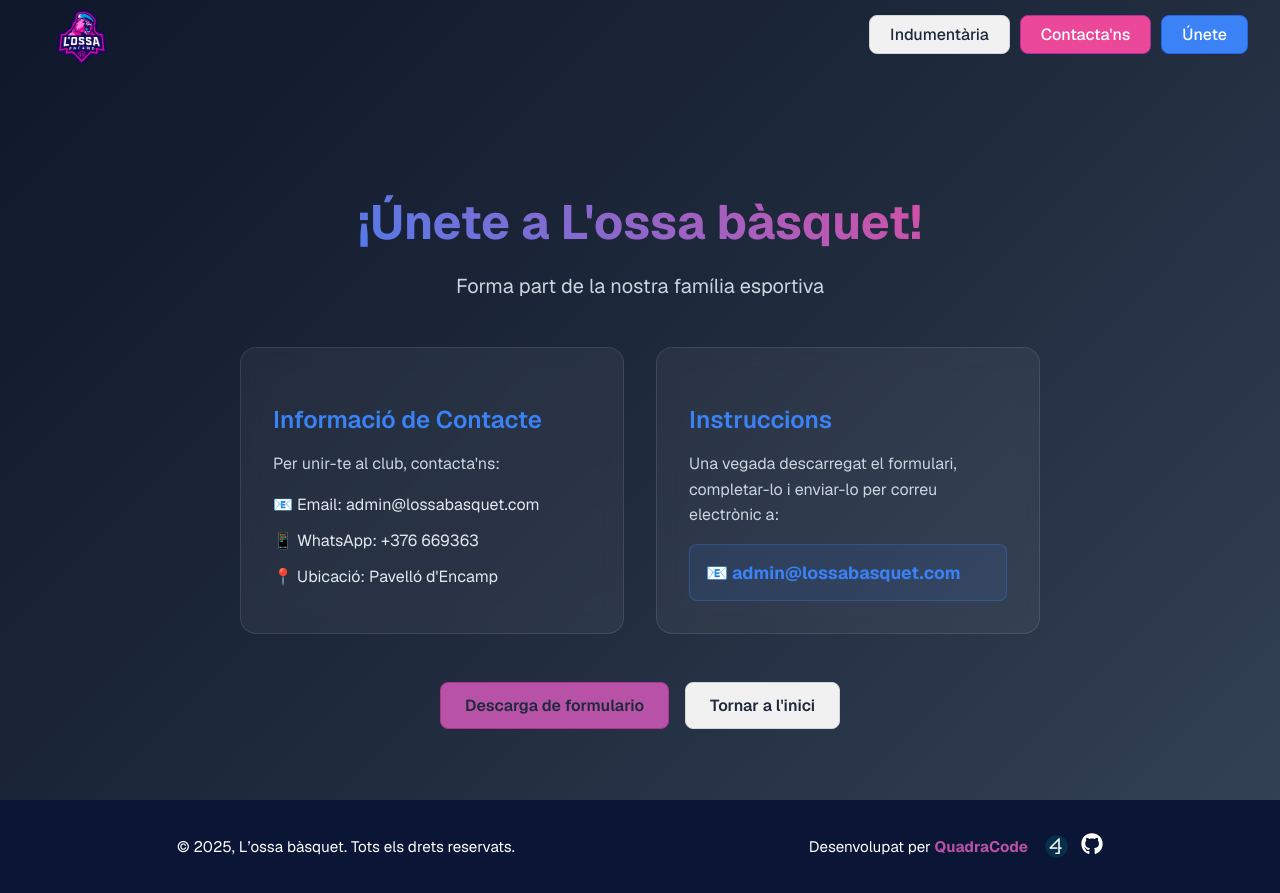
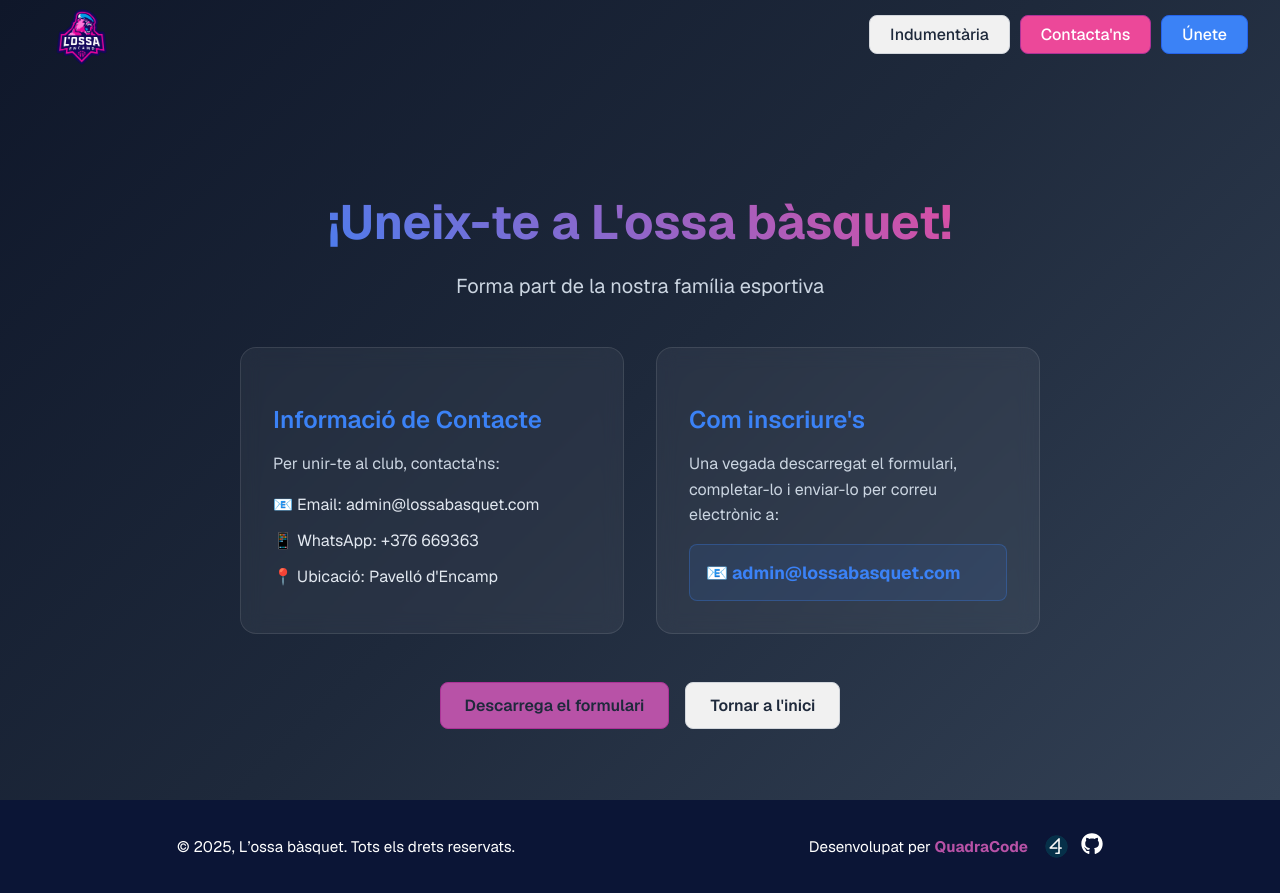
Before and after one commit to Santiago-sz/LossaPage, a Next.js app: page /unete in a window 1280 px wide. Built offline with nearby package versions, Linux system fonts and the light colour scheme.

Commit message:
Update page.tsx
Correcciones de catalán

```diff
--- a/src/app/unete/page.tsx
+++ b/src/app/unete/page.tsx
@@ -8,7 +8,7 @@ export default function UnetePage() {
     <div className="app">
       <div className="unete-container">
         <div className="unete-content">
-          <h1 className="unete-title">¡Únete a L&apos;ossa bàsquet!</h1>
+          <h1 className="unete-title">¡Uneix-te a L&apos;ossa bàsquet!</h1>
           <p className="unete-subtitle">
             Forma part de la nostra família esportiva
           </p>
@@ -25,7 +25,7 @@ export default function UnetePage() {
             </div>
 
             <div className="info-card">
-              <h3>Instruccions</h3>
+              <h3>Com inscriure's</h3>
               <p>Una vegada descarregat el formulari, completar-lo i enviar-lo per correu electrònic a:</p>
               <div style={{
                 background: 'rgba(59, 130, 246, 0.1)',
@@ -47,7 +47,7 @@ export default function UnetePage() {
               className="btn btn-contacto"
               download="Pagament-autoritzacion.pdf"
             >
-              Descarga de formulario
+              Descarrega el formulari
             </a>
             <Link href="/" className="btn btn-indumentaria">
               Tornar a l&apos;inici
```
